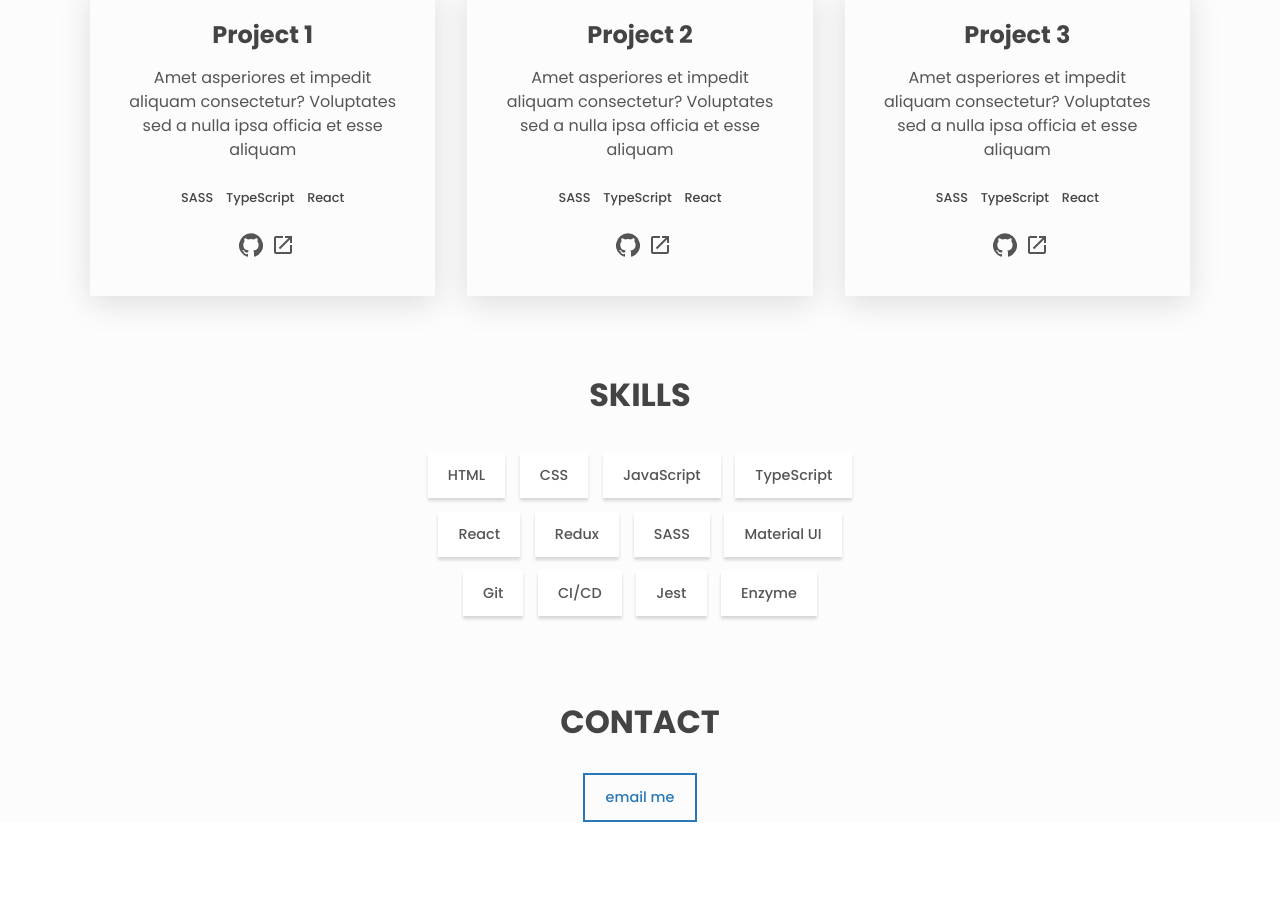
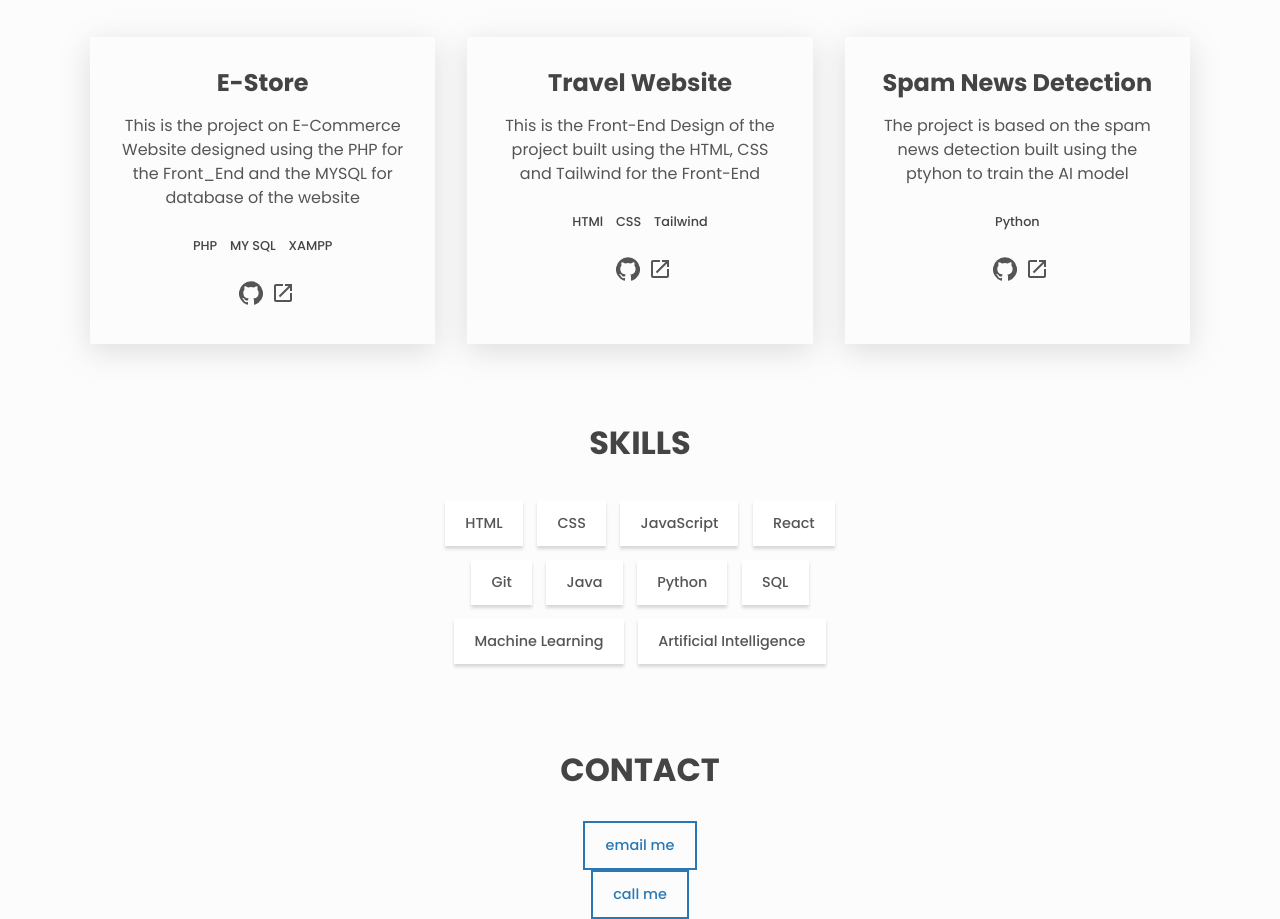
Before and after one commit to sumanth0095/portfolio, a React (Create React App) app: page / in a window 1280 px wide. Shown: the part 712-1631 px from the top of the page. Before the commit the page ends 1534 px from the top, so only its background shows below. Built offline with nearby package versions, Linux system fonts and the light colour scheme.

Commit message:
Updated entries

```diff
--- a/package.json
+++ b/package.json
@@ -2,7 +2,7 @@
   "name": "cleanfolio",
   "version": "0.1.0",
   "private": true,
-  "homepage": "https://rjshkhr.github.io/cleanfolio",
+  "homepage": "https://sumanth0095.github.io/portfolio",
   "dependencies": {
     "@material-ui/core": "^4.12.3",
     "@material-ui/icons": "^4.11.2",
--- a/public/index.html
+++ b/public/index.html
@@ -10,7 +10,7 @@
     <link rel="preconnect" href="https://fonts.googleapis.com">
     <link rel="preconnect" href="https://fonts.gstatic.com" crossorigin>
     <link href="https://fonts.googleapis.com/css2?family=Poppins:wght@400;500;700&display=swap" rel="stylesheet">
-    <title>John Smith</title>
+    <title>Sumanth Devadiga</title>
   </head>
   <body>
     <noscript>You need to enable JavaScript to run this app.</noscript>
--- a/src/components/About/About.js
+++ b/src/components/About/About.js
@@ -19,7 +19,7 @@ const About = () => {
 
       <div className='about__contact center'>
         {resume && (
-          <a href={resume}>
+          <a href={resume} download target='_blank' rel="noreferrer">
             <span type='button' className='btn btn--outline'>
               Resume
             </span>
--- a/src/components/Contact/Contact.css
+++ b/src/components/Contact/Contact.css
@@ -1,3 +1,6 @@
 .contact {
   flex-direction: column;
 }
+.contact a {
+  display: inline;
+}
--- a/src/components/Contact/Contact.js
+++ b/src/components/Contact/Contact.js
@@ -7,11 +7,17 @@ const Contact = () => {
   return (
     <section className='section contact center' id='contact'>
       <h2 className='section__title'>Contact</h2>
+      <span>
       <a href={`mailto:${contact.email}`}>
         <span type='button' className='btn btn--outline'>
           Email me
         </span>
-      </a>
+      </a></span><span>
+      <a href={`tel:${contact.mobile}`}>
+        <span type='button' className='btn btn--outline'>
+          Call me
+        </span>
+      </a></span>
     </section>
   )
 }
--- a/src/portfolio.js
+++ b/src/portfolio.js
@@ -9,8 +9,8 @@ const about = {
   name: 'Sumanth Devadiga',
   role: 'Software Engineer',
   description:
-    'Adipisicing sit fugit ullam unde aliquid sequi Facilis soluta facilis perspiciatis corporis nulla aspernatur. Autem eligendi rerum delectus modi quisquam? Illo ut quasi nemo ipsa cumque perspiciatis! Maiores minima consectetur.',
-  resume: 'https://example.com',
+    "Hi, I'm Sumanth Devadiga, a Computer Science Engineering student passionate about Web Development and problem-solving. With hands-on experience in Java, Python, and building web applications, I love learning new technologies and creating impactful solutions. I'm always striving to improve and contribute to meaningful projects. Explore my work and let's connect!",
+  resume: 'https://drive.google.com/file/d/1C2194DDMWjBdObLboiJ5IaVYY9waBQAI/view?usp=sharing',
   social: {
     linkedin: 'https://github.com/sumanth0095',
     github: 'https://github.com/sumanth0095',
@@ -21,26 +21,26 @@ const projects = [
   // projects can be added an removed
   // if there are no projects, Projects section won't show up
   {
-    name: 'Project 1',
+    name: 'E-Store',
     description:
-      'Amet asperiores et impedit aliquam consectetur? Voluptates sed a nulla ipsa officia et esse aliquam',
-    stack: ['SASS', 'TypeScript', 'React'],
+      'This is the project on E-Commerce Website designed using the PHP for the Front_End and the MYSQL for database of the website',
+    stack: ['PHP', 'MY SQL','XAMPP'],
     sourceCode: 'https://github.com',
     livePreview: 'https://github.com',
   },
   {
-    name: 'Project 2',
+    name: 'Travel Website',
     description:
-      'Amet asperiores et impedit aliquam consectetur? Voluptates sed a nulla ipsa officia et esse aliquam',
-    stack: ['SASS', 'TypeScript', 'React'],
+      'This is the Front-End Design of the project built using the HTML, CSS and Tailwind for the Front-End',
+    stack: ['HTMl', 'CSS', 'Tailwind'],
     sourceCode: 'https://github.com',
     livePreview: 'https://github.com',
   },
   {
-    name: 'Project 3',
+    name: 'Spam News Detection',
     description:
-      'Amet asperiores et impedit aliquam consectetur? Voluptates sed a nulla ipsa officia et esse aliquam',
-    stack: ['SASS', 'TypeScript', 'React'],
+      'The project is based on the spam news detection built using the ptyhon to train the AI model',
+    stack: ['Python'],
     sourceCode: 'https://github.com',
     livePreview: 'https://github.com',
   },
@@ -52,20 +52,19 @@ const skills = [
   'HTML',
   'CSS',
   'JavaScript',
-  'TypeScript',
   'React',
-  'Redux',
-  'SASS',
-  'Material UI',
   'Git',
-  'CI/CD',
-  'Jest',
-  'Enzyme',
+  'Java',
+  'Python',
+  'SQL',
+  'Machine Learning',
+  'Artificial Intelligence'
 ]
 
 const contact = {
   // email is optional - if left empty Contact section won't show up
-  email: 'johnsmith@mail.com',
+  email: 'sumanth.devadiga095@gmail.com',
+  mobile: 8861074383
 }
 
 export { header, about, projects, skills, contact }
```
